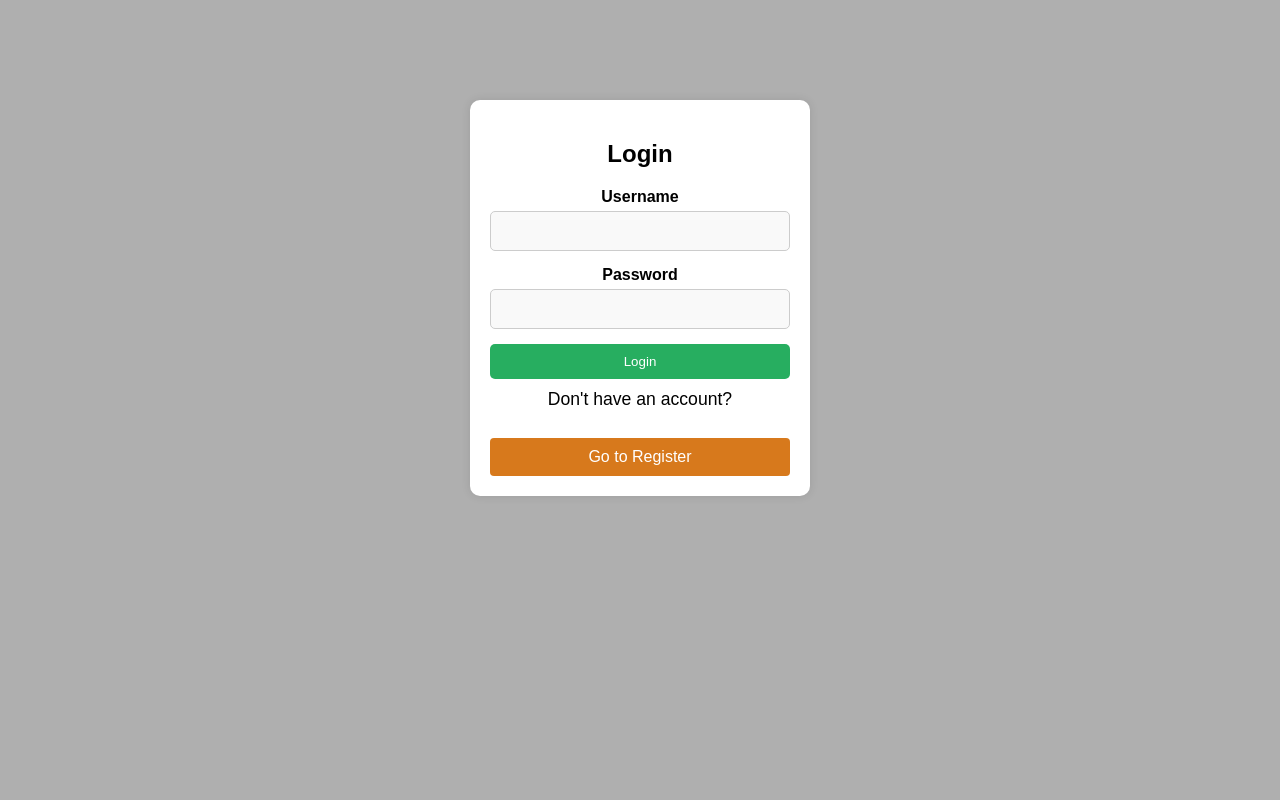
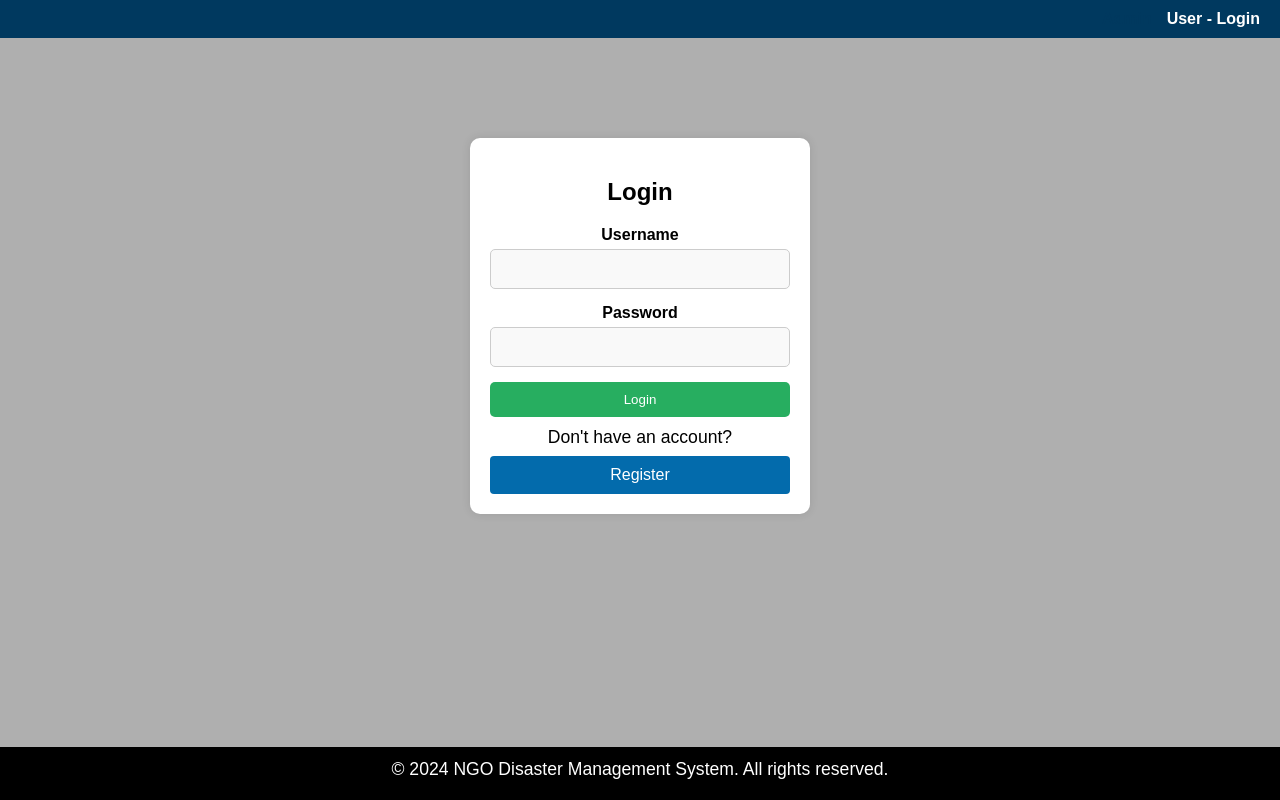
Before and after one commit to MasterOogway1466/Disaster-Management, a React (Create React App) app in the folder disaster-management-frontend/: page /login in a window 1280 px wide. Built offline with nearby package versions, Linux system fonts and the light colour scheme.

Commit message:
Updated Login and Register by fixing few bugs

```diff
--- a/disaster-management-frontend/src/components/AdminLogin.js
+++ b/disaster-management-frontend/src/components/AdminLogin.js
@@ -2,6 +2,7 @@
 import React, { useState } from 'react';
 import axios from 'axios';
 import { useNavigate } from 'react-router-dom';
+import { Link } from 'react-router-dom';
 
 const AdminLogin = () => {
   const [formData, setFormData] = useState({ email: '', password: '' });
@@ -34,14 +35,30 @@ const AdminLogin = () => {
   };
 
   return (
+    <div>
+      <header>
+        <nav className="nav-links">
+        </nav>
+        <nav className="Logout">
+          <b><Link to="/admin-login" style={{ color: '#00395f', marginRight: '15px'  }}>Admin</Link></b>
+          <b><Link to="/login" style={{ color: 'white' }}>User - Login</Link></b>
+        </nav>
+      </header>
+
     <div className="container">
       <h2>Admin Login</h2>
       <form onSubmit={handleSubmit}>
         <input type="email" name="email" placeholder="Email" onChange={handleChange} required />
-        <input type="password" name="password" placeholder="Password" onChange={handleChange} required />
-        <button type="submit">Login</button>
+        <div><input type="password" name="password" placeholder="Password" onChange={handleChange} required /></div>
+        <button type="submit" style={{marginTop:"5px"}}>Login</button>
       </form>
       {message && <p>{message}</p>}
+    </div>
+
+    <footer>
+        <p>© 2024 NGO Disaster Management System. All rights reserved.</p>
+    </footer>
+
     </div>
   );
 };
--- a/disaster-management-frontend/src/components/Login.js
+++ b/disaster-management-frontend/src/components/Login.js
@@ -2,6 +2,7 @@
 import React, { useState } from 'react';
 import axios from 'axios';
 import { useNavigate } from 'react-router-dom';
+import { Link } from 'react-router-dom';
 
 
 const Login = () => {
@@ -36,6 +37,16 @@ const Login = () => {
   };
 
   return (
+    <div>
+      <header>
+        <nav className="nav-links">
+        </nav>
+        <nav className="Logout">
+          <b><Link to="/admin-login" style={{ color: '#00395f', marginRight: '15px'  }}>Admin</Link></b>
+          <b><Link to="/login" style={{ color: 'white' }}>User - Login</Link></b>
+        </nav>
+      </header>
+
     <div className="container">
       <h2>Login</h2>
       <form onSubmit={handleSubmit}>
@@ -50,7 +61,13 @@ const Login = () => {
         <button type="submit" className="login-btn">Login</button>
       </form>
       <p>Don't have an account?</p>
-      <button onClick={goToRegister} className="nav-reg-btn">Go to Register</button> {/* Navigate to register page */}
+      <button onClick={goToRegister} className="nav-reg-btn" style={{marginTop:"-10px"}}>Register</button> {/* Navigate to register page */}
+    </div>
+
+    <footer>
+        <p>© 2024 NGO Disaster Management System. All rights reserved.</p>
+    </footer>
+
     </div>
   );
 };
--- a/disaster-management-frontend/src/components/Profile.js
+++ b/disaster-management-frontend/src/components/Profile.js
@@ -136,6 +136,11 @@ const Profile = () => {
         )}
         <button style={styles.backButton} onClick={() => navigate('/')}>Back to Home</button>
       </div>
+
+    <footer>
+        <p>© 2024 NGO Disaster Management System. All rights reserved.</p>
+    </footer>
+
     </div>
   );
 };
--- a/disaster-management-frontend/src/components/Register.js
+++ b/disaster-management-frontend/src/components/Register.js
@@ -2,6 +2,7 @@
 import React, { useState } from 'react';
 import axios from 'axios';
 import { useNavigate } from 'react-router-dom';
+import { Link } from 'react-router-dom';
 
 
 const Register = () => {
@@ -41,6 +42,15 @@ const Register = () => {
   };
 
   return (
+    <div>
+       <header>
+        <nav className="nav-links">
+        </nav>
+        <nav className="Logout">
+          <b><Link to="/admin-login" style={{ color: '#00395f', marginRight: '15px'  }}>Admin</Link></b>
+          <b><Link to="/login" style={{ color: 'white' }}>User - Login</Link></b>
+        </nav>
+      </header>
     <div className="container">
       <h2>Register</h2>
       <form onSubmit={handleSubmit}>
@@ -120,6 +130,11 @@ const Register = () => {
       <p>Already have an account?</p>
       <button onClick={goToLogin} className="nav-login-btn">Go to Login</button>
     </div>
+
+    <footer>
+        <p>© 2024 NGO Disaster Management System. All rights reserved.</p>
+    </footer>
+    </div>
   );
 };
 
--- a/disaster-management-frontend/src/components/VolunteerFeedback.js
+++ b/disaster-management-frontend/src/components/VolunteerFeedback.js
@@ -108,6 +108,11 @@ const VolunteerFeedback = () => {
         </tbody>
       </table>
     </div>
+
+    <footer>
+        <p>© 2024 NGO Disaster Management System. All rights reserved.</p>
+    </footer>
+
     </div>
   );
 };
--- a/disaster-management-frontend/src/styles/Style.css
+++ b/disaster-management-frontend/src/styles/Style.css
@@ -154,7 +154,7 @@ footer {
     color: white;
     text-align: center;
     position:fixed;
-    padding: 15px 0;
+    padding: 2px 0;
     bottom: 0;
     width: 100%;
     margin-bottom: 0px;
@@ -183,15 +183,15 @@ footer p {
 .nav-reg-btn {
     width: 100%;
     padding: 10px;
-    background-color: #d7791c;
+    background-color: #036bac;
     color: #fff;
     border: none;
     border-radius: 4px;
     font-size: 16px;
     cursor: pointer;
     margin-top: 10px;
+}
+
+.nav-reg-btn:hover {
+    background-color: #004b79;
   }
-
-  .nav-reg-btn:hover {
-    background-color: #eea920;
-  }
```
